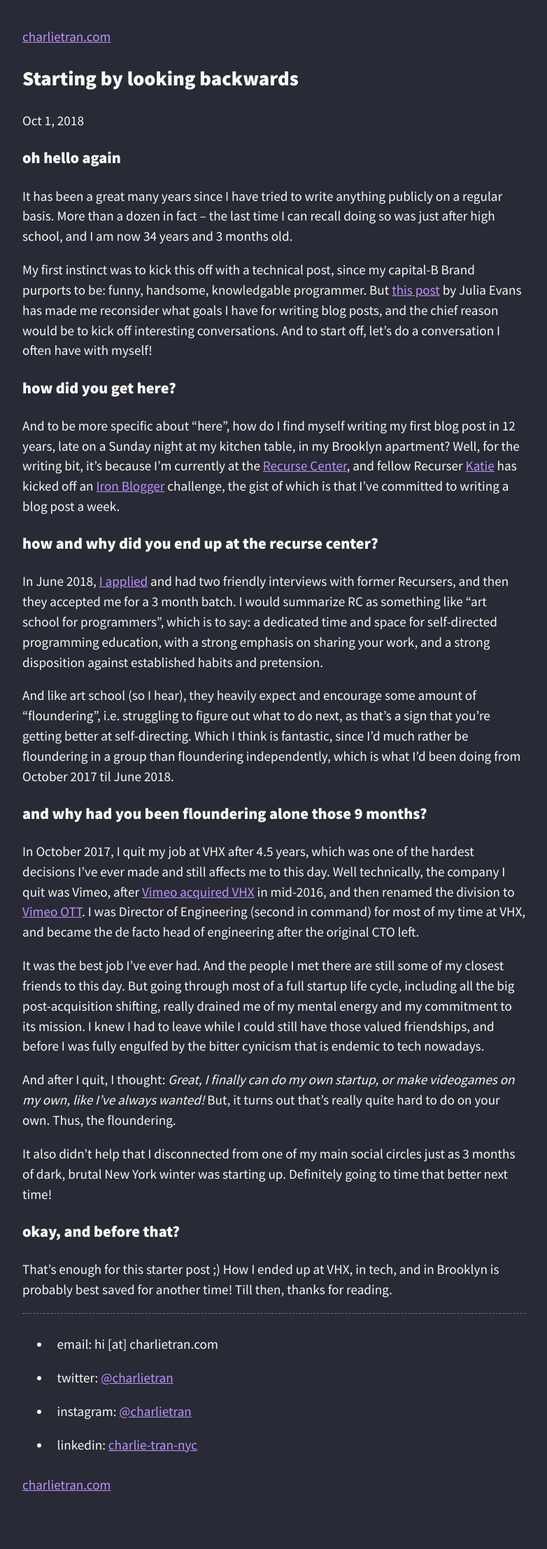
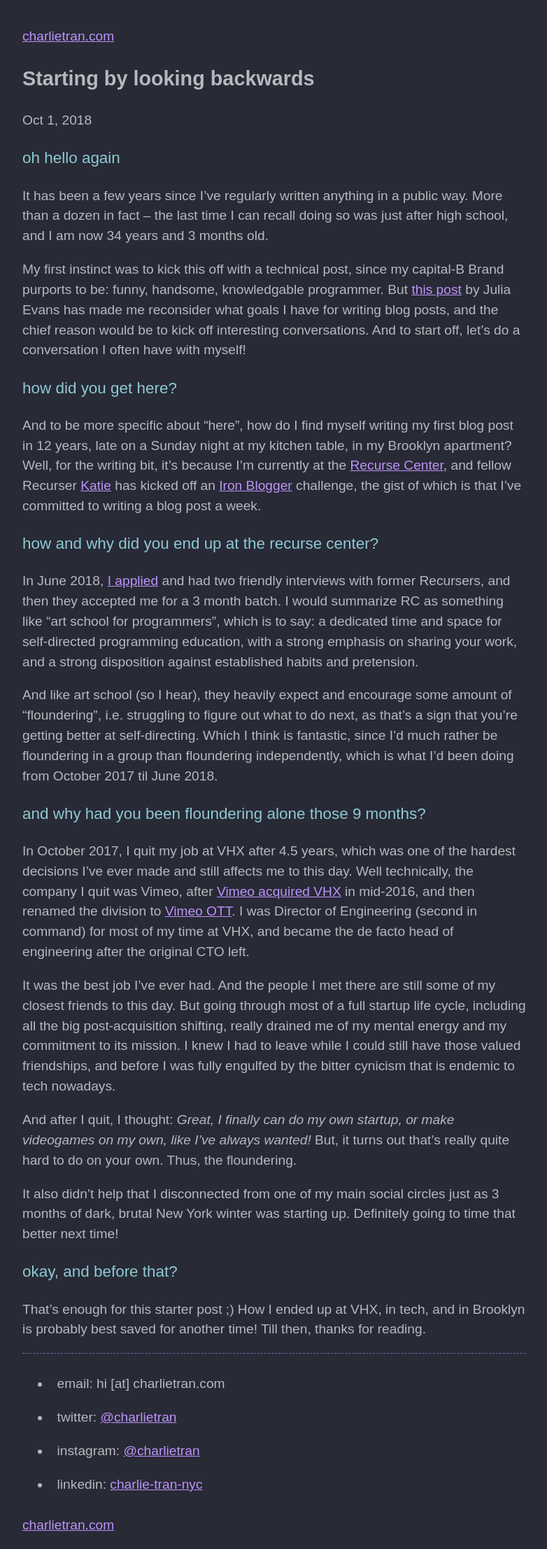
Before and after one commit to charlietran/charlietran.github.io, a Jekyll site: the page built from _posts/2018-10-01-starting-by-looking-backwards.md, in a window 1280 px wide. Shown: the whole page at 70% size, without its empty margins (248-1030 px from the left). Built offline with Jekyll 4.4.1, drawn with Linux system fonts in a browser that asks for light colours; some web fonts are replaced; before the commit the page ends 2155 px from its top, so only the background shows below that.

Commit message:
Tweak fonts and colors, edit post

```diff
--- a/_includes/head.html
+++ b/_includes/head.html
@@ -5,7 +5,7 @@
 
   {%- seo -%}
 
-  <link href="https://fonts.googleapis.com/css?family=Source+Sans+Pro:400,900" rel="stylesheet">
+  <link href="https://fonts.googleapis.com/css?family=Muli:300|Ovo" rel="stylesheet">
 	<link rel="stylesheet" href="/assets/style.css">
 
   <script>
--- a/_posts/2018-10-01-starting-by-looking-backwards.md
+++ b/_posts/2018-10-01-starting-by-looking-backwards.md
@@ -8,10 +8,9 @@ tags: life
 
 ### oh hello again
 
-It has been a great many years since I have tried to write anything
-publicly on a regular basis. More than a dozen in fact -- the last time I can
-recall doing so was just after high school, and I am now 34 years and 3 months
-old.
+It has been a few years since I've regularly written anything in a public way.
+More than a dozen in fact -- the last time I can recall doing so was just after
+high school, and I am now 34 years and 3 months old.
 
 My first instinct was to kick this off with a technical post, since my capital-B
 Brand purports to be: funny, handsome, knowledgable programmer. But [this
--- a/assets/style.scss
+++ b/assets/style.scss
@@ -18,14 +18,17 @@ $red: 	        #ff5555;
 $yellow: 	      #f1fa8c;
 
 body {
-  font-family: 'Source Sans Pro', sans-serif;
+  font-family: 'Muli', sans-serif;
   font-size: 1.2em;
   line-height: 1.5;
   padding: 1em 1em;
   max-width: 720px;
   margin: 0 auto;
   background: #282a36;
-  color: #f8f8f2;
+  color: #b7b8bf;
+}
+h1,h2,h3,h4,h5{
+  font-family: 'Ovo', sans-serif;
 }
 a {
   color: #bd93f9;
@@ -41,7 +44,8 @@ li {
 .post-content {
   h3 {
     display: block;
-    font-weight:900;
+    color: #8ec9d2;
+    font-weight: 300;
   }
 
   p {
```
